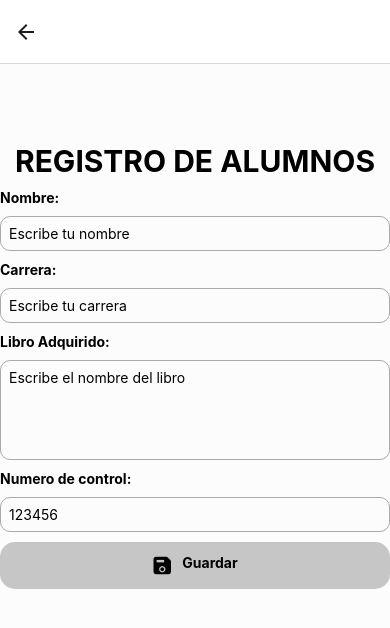
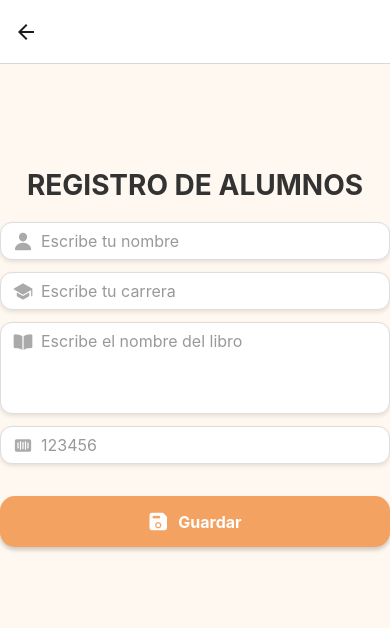
Before and after one commit to Anakimberly/APPMOVIL_APLICACIONESMOVILES, a React Native app: screen /Registraralumnos in a window 390 px wide. Shown: the top 628 px of the page. Built offline with nearby package versions, Linux system fonts and the light colour scheme.

Commit message:
agregue un contador al apartado de libros, de igual manera cambie el diseño del formulario, le agregue iconos y colores y de la misma forma para la lista de alumnos y el home

```diff
--- a/scr/Libros/Libros.js
+++ b/scr/Libros/Libros.js
@@ -3,47 +3,81 @@ import { StyleSheet, View, Text, Image, TouchableOpacity, ScrollView } from "rea
 
 export default function Libros() {
   const [expandedIndex, setExpandedIndex] = useState(null);
+  const [prestamos, setPrestamos] = useState({});
 
   const libros = [
     {
       titulo: "HARRY POTTER Y LA PIEDRA FILOSOFAL",
       img: "https://images.cdn2.buscalibre.com/fit-in/360x360/e3/bc/e3bcd85377567759874a0664f894a67b.jpg",
-      descripcion: "Harry Potter se ha quedado huérfano y vive en casa de sus abominables tíos y el insoportable primo Dudley. Harry se siente muy triste y solo, hasta que un buen día recibe una carta que cambiará su vida para siempre. En ella le comunican que ha sido aceptado como alumno en el Colegio Hogwarts de Magia. A partir de ese momento, la suerte de Harry da un vuelco espectacular.",
+      descripcion: "Harry Potter se ha quedado huérfano y vive en casa de sus abominables tíos..."
     },
     {
       titulo: "PINOCHO",
       img: "https://wmagazin.com/wp-content/uploads/2024/12/Portadas.2024-mejores-bonitas-pinocho-collodi-WMagazin-e1735465749152.jpg",
-      descripcion: "Las aventuras de Pinocho mezcla la ingenuidad infantil con una crudeza casi inquietante. Pinocho es timado, encarcelado y vendido, y está a punto de morir acuchillado, ahorcado, devorado, ahogado y estofado.",
+      descripcion: "Las aventuras de Pinocho mezcla la ingenuidad infantil con una crudeza casi inquietante..."
     },
     {
       titulo: "LOS JUEGOS DEL HAMBRE EN LLAMAS",
       img: "https://http2.mlstatic.com/D_617397-MLU77278140078_072024-C.jpg",
-      descripcion: "Contra todo pronóstico, Katniss ha ganado Los Juegos del Hambre. Es un milagro que ella y su compañero del Distrito 12, Peeta Mellark, sigan vivos. Katniss debería sentirse aliviada, incluso contenta, ya que, al fin y al cabo, ha regresado con su familia y su amigo de toda la vida, Gale. Sin embargo, nada es como a ella le gustaría. ",
+      descripcion: "Contra todo pronóstico, Katniss ha ganado Los Juegos del Hambre..."
     },
     {
       titulo: "DE SANGRE Y CENIZAS",
       img: "https://libreriateno.com/wp-content/uploads/2024/11/81u1YnuTrdL-650x1024.jpg",
-descripcion: "Una Doncella,elegida desde su nacimiento para dar comienzo a una nueva era, la vida de Poppy nunca le ha pertenecido. La vida de la Doncella es solitaria. Jamás la tocarán. Jamás la mirarán. Jamás le hablarán. Jamás sentirá placer. Mientras espera al día de su Ascensión, preferiría estar con los guardias luchando contra el mal que se llevó a su familia que preparándose para que los dioses la encuentren lo bastante digna. Pero la elección nunca ha sido suya.",
+      descripcion: "Una Doncella, elegida desde su nacimiento para dar comienzo a una nueva era..."
     },
   ];
 
+  const handleTomarLibro = (index) => {
+    setPrestamos(prev => {
+      const libroPrev = prev[index] || { tomado: false, contador: 0 };
+      return {
+        ...prev,
+        [index]: {
+          tomado: !libroPrev.tomado,
+          contador: libroPrev.contador + (libroPrev.tomado ? 0 : 1)
+        }
+      };
+    });
+  };
+
   return (
-    <ScrollView>
-      {libros.map((libro, index) => (
-        <View key={index} style={[style.card, { backgroundColor: index % 2 === 0 ? "#c4dff6ff" : "#c4dff6ff" }]}>
+    <ScrollView contentContainerStyle={{ paddingBottom: 20 }}>
+      {libros.map((libro, index) => {
+        const estado = prestamos[index]?.tomado ? "Prestado" : "Disponible";
+        const contador = prestamos[index]?.contador || 0;
+        return (
+          <View key={index} style={style.card}>
             <Image style={style.img} source={{ uri: libro.img }} />
-          <View style={style.card_contenido}>
+            <View style={style.cardContenido}>
               <Text style={style.titulo}>{libro.titulo}</Text>
 
               {expandedIndex === index && (
                 <Text style={style.descripcion}>{libro.descripcion}</Text>
               )}
 
+              <View style={{ flexDirection: "row", alignItems: "center", marginTop: 8 }}>
                 <TouchableOpacity
-              style={style.botonSombreado}
-              onPress={() =>
-                setExpandedIndex(expandedIndex === index ? null : index)
-              }
+                  style={[
+                    style.botonSombreado,
+                    prestamos[index]?.tomado ? { backgroundColor: "#f28b82" } : { backgroundColor: "#a0e7e5" }
+                  ]}
+                  onPress={() => handleTomarLibro(index)}
+                  activeOpacity={0.7}
+                >
+                  <Text style={style.textoBoton}>
+                    {prestamos[index]?.tomado ? "Devolver libro" : "Tomar libro"}
+                  </Text>
+                </TouchableOpacity>
+
+                <Text style={{ marginLeft: 10, fontSize: 14, color: "#333" }}>
+                  {estado} - Prestado {contador} {contador === 1 ? "vez" : "veces"}
+                </Text>
+              </View>
+
+              <TouchableOpacity
+                style={[style.botonSombreado, { marginTop: 8, backgroundColor: "#b9b7b7ff" }]}
+                onPress={() => setExpandedIndex(expandedIndex === index ? null : index)}
               >
                 <Text style={style.textoBoton}>
                   {expandedIndex === index ? "Ver menos" : "Ver más"}
@@ -51,7 +85,8 @@ descripcion: "Una Doncella,elegida desde su nacimiento para dar comienzo a una n
               </TouchableOpacity>
             </View>
           </View>
-      ))}
+        );
+      })}
     </ScrollView>
   );
 }
@@ -59,41 +94,41 @@ descripcion: "Una Doncella,elegida desde su nacimiento para dar comienzo a una n
 const style = StyleSheet.create({
   card: {
     margin: 10,
-    borderRadius: 10,
-    shadowColor: "#c3def2ff",
+    borderRadius: 12,
+    shadowColor: "#000",
+    shadowOpacity: 0.15,
+    shadowOffset: { width: 0, height: 3 },
+    shadowRadius: 6,
     elevation: 4,
-    shadowOpacity: 0.5,
-    shadowRadius: 10,
+    backgroundColor: "#fff",
     overflow: "hidden",
-    shadowOffset: { width: 0, height: 3 },
+  },
+  img: {
+    width: "100%",
+    height: 140,
+  },
+  cardContenido: {
+    padding: 16,
   },
   titulo: {
-    marginTop: 8,
-    fontSize: 20,
+    fontSize: 18,
     fontWeight: "bold",
+    color: "#333",
   },
   descripcion: {
     marginTop: 8,
-    fontSize: 16,
-    color: "#333333",
-  },
-  img: {
-    width: "100%",
-    height: 120,
-  },
-  card_contenido: {
-    padding: 16,
+    fontSize: 14,
+    color: "#555",
   },
   botonSombreado: {
-    marginTop: 10,
-    backgroundColor: "#eeeeeeff",
     paddingHorizontal: 16,
-    paddingVertical: 12,
+    paddingVertical: 10,
     borderRadius: 15,
-    alignSelf: "flex-start",
   },
   textoBoton: {
-    fontSize: 12,
+    fontSize: 14,
     fontWeight: "bold",
+    color: "#0a0a0aff",
+    textAlign: "center",
   },
 });
--- a/scr/Listadealumnos/Listadealumnos.js
+++ b/scr/Listadealumnos/Listadealumnos.js
@@ -36,7 +36,6 @@ export default function Listadealumnos() {
     try {
       const idLimpio = encodeURIComponent(String(id).trim());
 
-      // Confirmación
       const confirmar = await new Promise((resolve) => {
         Alert.alert(
           "Eliminar alumno",
@@ -50,7 +49,6 @@ export default function Listadealumnos() {
 
       if (!confirmar) return;
 
-      // Llamada DELETE
       const res = await fetch(`http://192.168.1.68:3000/biblioteca/${idLimpio}`, {
         method: "DELETE",
         headers: { 'Content-Type': 'application/json' }
@@ -61,7 +59,6 @@ export default function Listadealumnos() {
         throw new Error(errorText || "Error al eliminar");
       }
 
-      // Actualizar lista local
       setAlumnos(prev => prev.filter(alumno => Number(alumno.id) !== Number(idLimpio)));
 
       Alert.alert("Éxito", "Alumno eliminado correctamente");
@@ -74,21 +71,24 @@ export default function Listadealumnos() {
   return (
     <SafeAreaView style={style.mainS}>
       <Text style={style.appBarTitle}>ALUMNOS REGISTRADOS</Text>
-      <ScrollView contentContainerStyle={{ padding: 16 }}>
+      <ScrollView contentContainerStyle={{ padding: 16, paddingBottom: 32 }}>
         {alumnos.length === 0 ? (
-          <Text style={{ textAlign: 'center', marginTop: 20 }}>No hay alumnos registrados</Text>
+          <Text style={style.emptyText}>No hay alumnos registrados</Text>
         ) : (
           alumnos.map((alumno) => (
             <View key={alumno.id} style={style.card}>
-              <View style={style.cardinfo}>
+              <View style={style.cardInfo}>
                 <Text style={style.userName}>{alumno.nombre}</Text>
                 <Text style={style.userDetails}>{alumno.carrera}</Text>
-                <Text style={style.userDetails}>{alumno.numero_control}</Text>
+                <Text style={style.userDetails}>Control: {alumno.numero_control}</Text>
                 {alumno.libro ? <Text style={style.userDetails}>Libro: {alumno.libro}</Text> : null}
               </View>
 
-              {/* Botón eliminar */}
-              <TouchableOpacity onPress={() => handleEliminar(alumno.id)} style={style.botonConIcono}>
+              <TouchableOpacity
+                onPress={() => handleEliminar(alumno.id)}
+                style={style.botonConIcono}
+                activeOpacity={0.7}
+              >
                 <Ionicons name="trash" size={22} color={'#d9534f'} />
               </TouchableOpacity>
             </View>
@@ -102,40 +102,55 @@ export default function Listadealumnos() {
 const style = StyleSheet.create({
   mainS: {
     flex: 1,
-    backgroundColor: "#fae1c7ff",
+    backgroundColor: "#fff5ee",
   },
   appBarTitle: {
-    fontSize: 20,
+    fontSize: 22,
     fontWeight: "bold",
     textAlign: "center",
-    marginVertical: 20
+    marginVertical: 20,
+    color: '#333'
+  },
+  emptyText: {
+    fontSize: 16,
+    textAlign: 'center',
+    color: '#888',
+    marginTop: 40
   },
   card: {
     flexDirection: "row",
     justifyContent: "space-between",
     alignItems: "center",
-    backgroundColor: "#f1c796ff",
-    borderRadius: 8,
-    padding: 12,
-    marginBottom: 12,
+    backgroundColor: "#ffe4c4",
+    borderRadius: 12,
+    padding: 14,
+    marginBottom: 14,
     shadowColor: "#000",
-    shadowOpacity: 0.1,
-    shadowOffset: { width: 0, height: 2 },
-    shadowRadius: 4,
-    elevation: 3,
+    shadowOpacity: 0.15,
+    shadowOffset: { width: 0, height: 3 },
+    shadowRadius: 5,
+    elevation: 4,
   },
-  cardinfo: {
+  cardInfo: {
     flex: 1
   },
-  botonConIcono: {
-    padding: 8
-  },
   userName: {
-    fontSize: 16,
-    fontWeight: 'bold'
+    fontSize: 18,
+    fontWeight: 'bold',
+    color: '#333'
   },
   userDetails: {
     fontSize: 14,
-    color: '#333'
+    color: '#555'
+  },
+  botonConIcono: {
+    padding: 8,
+    backgroundColor: '#fff',
+    borderRadius: 20,
+    shadowColor: "#000",
+    shadowOffset: { width: 0, height: 2 },
+    shadowOpacity: 0.1,
+    shadowRadius: 3,
+    elevation: 3
   }
 });
--- a/scr/Registroalumnos/Registraralumnos.js
+++ b/scr/Registroalumnos/Registraralumnos.js
@@ -1,9 +1,10 @@
-  import { Platform, StatusBar, StyleSheet, SafeAreaView, Text, TextInput, TouchableOpacity, Alert } from "react-native";
+import React, { useState } from 'react';
+import {
+  Platform, StatusBar, StyleSheet, SafeAreaView, Text, TextInput, TouchableOpacity, Alert, View
+} from "react-native";
 import { Ionicons } from '@expo/vector-icons';
-import { useState } from 'react';
 
 export default function Registraralumnos({ navigation }) {
-
   const [nombre, setNombre] = useState('');
   const [carrera, setCarrera] = useState('');
   const [libro, setLibro] = useState('');
@@ -15,7 +16,18 @@ export default function Registraralumnos({ navigation }) {
       return;
     }
 
-    const alumno = { nombre, carrera, libro, numeroControl };
+    const numero = Number(numeroControl);
+    if (isNaN(numero) || numero <= 0) {
+      Alert.alert("Error", "Número de control inválido");
+      return;
+    }
+
+    const alumno = {
+      nombre,
+      carrera,
+      libro,
+      numero_control: numero
+    };
 
     try {
       const response = await fetch('http://192.168.1.68:3000/biblioteca', {
@@ -27,10 +39,14 @@ export default function Registraralumnos({ navigation }) {
       const data = await response.json();
 
       if (response.ok) {
-        Alert.alert("Éxito", data.message);
-        navigation.navigate('Listadealumnos', { nuevoAlumno: { ...alumno, matricula: numeroControl } });
+        const mensaje = typeof data.message === "string" ? data.message : JSON.stringify(data.message);
+        Alert.alert("Éxito", mensaje);
+        navigation.navigate('Listadealumnos', {
+          nuevoAlumno: { ...alumno, matricula: numeroControl }
+        });
       } else {
-        Alert.alert("Error", data.error);
+        const mensajeError = typeof data.error === "string" ? data.error : JSON.stringify(data.error);
+        Alert.alert("Error", mensajeError);
       }
     } catch (error) {
       Alert.alert("Error", "No se pudo conectar con el servidor");
@@ -43,25 +59,61 @@ export default function Registraralumnos({ navigation }) {
       <TouchableOpacity style={style.backButton} onPress={() => navigation.goBack()}></TouchableOpacity>
       <Text style={style.title}>REGISTRO DE ALUMNOS</Text>
 
-      <Text style={style.label}>Nombre:</Text>
-      <TextInput style={style.input} placeholder="Escribe tu nombre"
-       value={nombre} onChangeText={setNombre}/>
+      {/* Nombre */}
+      <View style={style.inputContainer}>
+        <Ionicons name="person" size={20} color="#aaa" style={{marginRight: 8}} />
+        <TextInput
+          style={style.input}
+          placeholder="Escribe tu nombre"
+          placeholderTextColor="#999"
+          value={nombre}
+          onChangeText={setNombre}
+        />
+      </View>
 
-      <Text style={style.label}>Carrera:</Text>
-      <TextInput editable={true} style={style.input} placeholder="Escribe tu carrera"
-      value={carrera} onChangeText={setCarrera}/>
+      {/* Carrera */}
+      <View style={style.inputContainer}>
+        <Ionicons name="school" size={20} color="#aaa" style={{marginRight: 8}} />
+        <TextInput
+          style={style.input}
+          placeholder="Escribe tu carrera"
+          placeholderTextColor="#999"
+          value={carrera}
+          onChangeText={setCarrera}
+        />
+      </View>
 
-      <Text style={style.label}>Libro Adquirido:</Text>
-      <TextInput multiline={true} numberOfLines={4} style={[style.input, style.textArea]}
-      placeholder="Escribe el nombre del libro" value={libro} onChangeText={setLibro}/>
+      {/* Libro */}
+      <View style={[style.inputContainer, style.textArea]}>
+        <Ionicons name="book" size={20} color="#aaa" style={{marginRight: 8, marginTop: 8}} />
+        <TextInput
+          multiline
+          numberOfLines={4}
+          style={[style.input, {height: 90}]}
+          placeholder="Escribe el nombre del libro"
+          placeholderTextColor="#999"
+          value={libro}
+          onChangeText={setLibro}
+        />
+      </View>
 
-      <Text style={style.label}>Numero de control:</Text>
-      <TextInput style={style.input} placeholder="123456" keyboardType="numeric"
-       value={numeroControl} onChangeText={setNumeroControl}/>
+      {/* Número de control */}
+      <View style={style.inputContainer}>
+        <Ionicons name="barcode" size={20} color="#aaa" style={{marginRight: 8}} />
+        <TextInput
+          style={style.input}
+          placeholder="123456"
+          placeholderTextColor="#999"
+          keyboardType="numeric"
+          maxLength={10}
+          value={numeroControl}
+          onChangeText={text => setNumeroControl(text.replace(/[^0-9]/g, ''))}
+        />
+      </View>
 
-
-      <TouchableOpacity style={style.botonConIcono} onPress={handleGuardar}>
-        <Ionicons name="save" size={20} color={'#000000ff'} style={style.iconoIzquierda}/>
+      {/* Botón Guardar */}
+      <TouchableOpacity style={style.botonConIcono} onPress={handleGuardar} activeOpacity={0.7}>
+        <Ionicons name="save" size={20} color={'#fff'} style={style.iconoIzquierda} />
         <Text style={style.textoBoton}>Guardar</Text>
       </TouchableOpacity>
     </SafeAreaView>
@@ -69,49 +121,68 @@ export default function Registraralumnos({ navigation }) {
 }
 
 const style = StyleSheet.create({
-  mainS:{
-    flex:1,
-    backgroundColor: '#fcfcfcff',
+  mainS: {
+    flex: 1,
+    backgroundColor: '#fff8f0',
     paddingTop: Platform.OS === 'android' ? StatusBar.currentHeight : 44,
-    padding: 16
+    padding: 16,
   },
-  title:{
-    paddingTop:30,
-    fontSize: 30,
+  title: {
+    fontSize: 28,
     fontWeight: 'bold',
-    marginTop: 5,
-    textAlign:'center'
+    marginBottom: 20,
+    textAlign: 'center',
+    color: '#333'
   },
-  label:{
+  inputContainer: {
+    flexDirection: 'row',
+    alignItems: 'center',
+    borderWidth: 1,
+    borderColor: '#ddd',
+    borderRadius: 12,
+    paddingHorizontal: 12,
+    backgroundColor: '#fff',
+    shadowColor: '#000',
+    shadowOffset: { width: 0, height: 2 },
+    shadowOpacity: 0.1,
+    shadowRadius: 4,
+    elevation: 3,
+    marginBottom: 12,
+  },
+  input: {
+    flex: 1,
+    paddingVertical: 8,
+    fontSize: 16,
+    color: '#333'
+  },
+  textArea: {
+    alignItems: 'flex-start'
+  },
+  botonConIcono: {
+    backgroundColor: '#f4a261',
+    marginTop: 20,
+    flexDirection: 'row',
+    alignItems: 'center',
+    justifyContent: 'center',
+    paddingVertical: 14,
+    borderRadius: 15,
+    shadowColor: "#000",
+    shadowOffset: { width: 0, height: 3 },
+    shadowOpacity: 0.2,
+    shadowRadius: 4,
+    elevation: 5
+  },
+  iconoIzquierda: {
+    marginRight: 10
+  },
+  textoBoton: {
+    color: '#fff',
     fontWeight: 'bold',
-    marginTop:10,
-    marginBottom:10
+    fontSize: 16
   },
-  input:{
-    borderWidth:1,
-    borderColor:'#aaa',
-    borderRadius:10,
-    padding: 8
-  },
-  textArea:{
-    height:100,
-    textAlignVertical:'top'
-  },
-  botonConIcono:{
-    backgroundColor: '#c6c6c6ff',
-    marginTop:10,
-    flexDirection:'row',
-    alignContent:'center',
-    justifyContent:'center',
-    paddingVertical:12,
-    borderRadius:15
-  },
-  iconoIzquierda:{
-    marginRight:10
-  },
-  textoBoton:{
-    color: '#000000ff',
-    fontWeight: 'bold',
-    textAlign: 'center'
-  },
+  backButton: {
+    height: 40,
+    width: 40,
+    marginBottom: 20
+  }
 });
```
Also changed, not shown: scr/Pantalladeinicio/Home.js (+16 -50 lines), scr/server.js (+2 -10 lines). Lines whose indentation alone changed are shown as unchanged.
